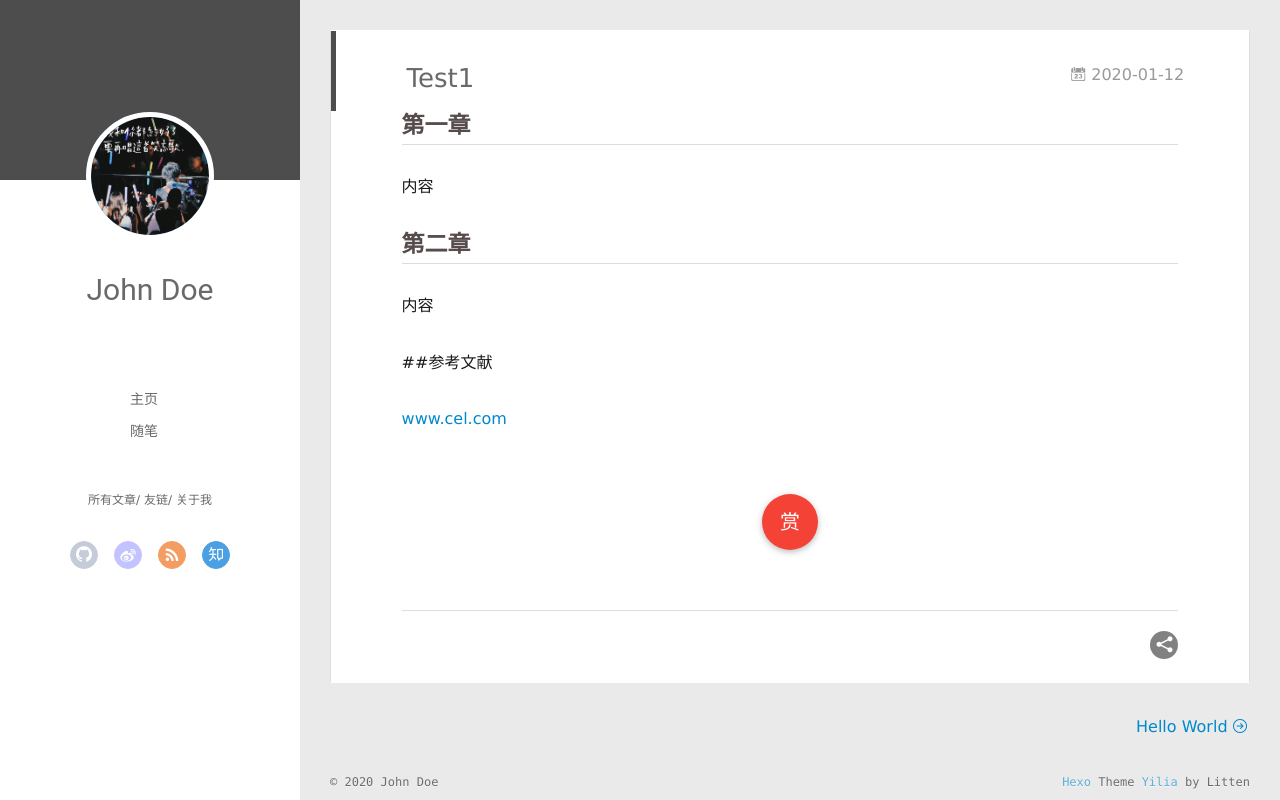
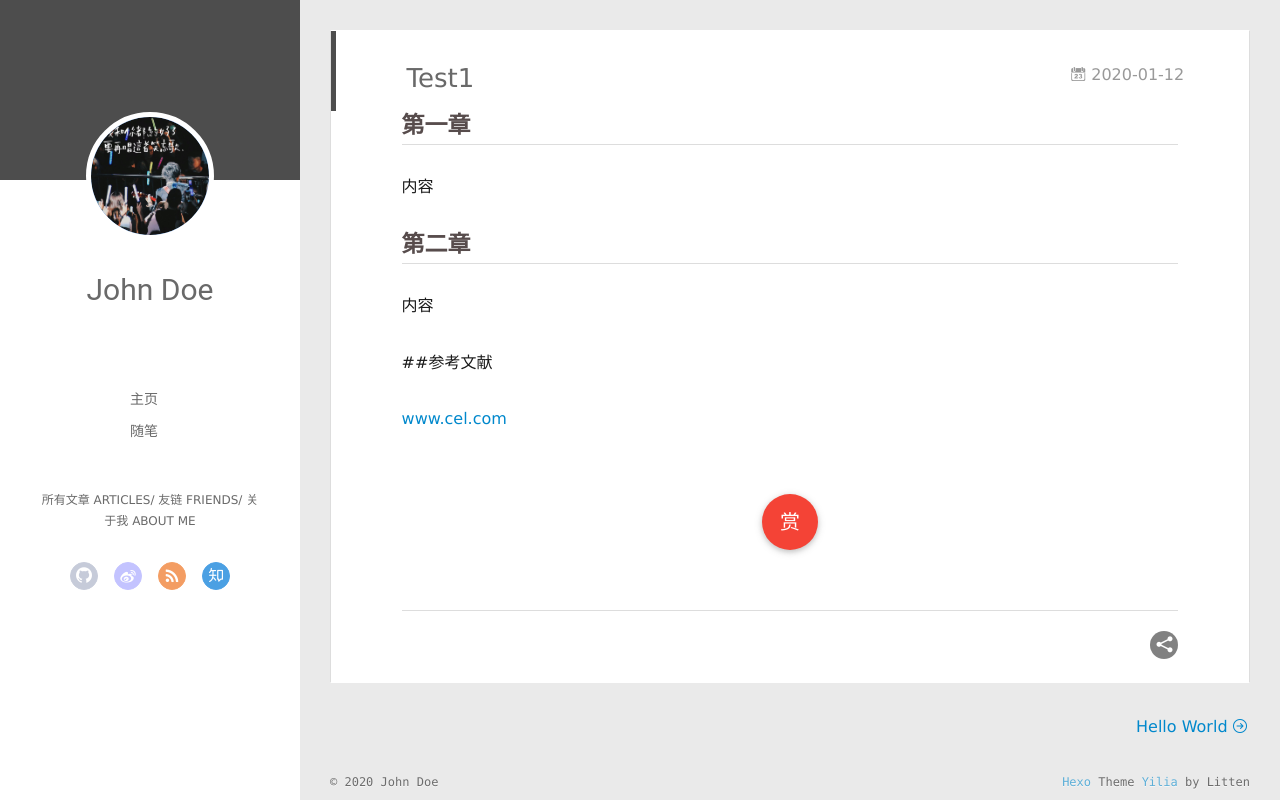
Before and after one commit to Russell1997/Russell1997.github.io, a plain HTML site: page 2020/01/12/Test1/index.html in a window 1280 px wide. Drawn offline with Linux system fonts and the light colour scheme; no server answers; files whose address does not match are found by name.

Commit message:
Site updated: 2020-01-12 23:25:42

```diff
--- a/2020/01/12/Test1/index.html
+++ b/2020/01/12/Test1/index.html
@@ -66,15 +66,15 @@
 		<nav class="header-smart-menu">
 
 
-    			<a q-on="click: openSlider(e, 'innerArchive')" href="javascript:void(0)">所有文章</a>
+    			<a q-on="click: openSlider(e, 'innerArchive')" href="javascript:void(0)">所有文章 ARTICLES</a>
 
 
 
-    			<a q-on="click: openSlider(e, 'friends')" href="javascript:void(0)">友链</a>
+    			<a q-on="click: openSlider(e, 'friends')" href="javascript:void(0)">友链 FRIENDS</a>
 
 
 
-    			<a q-on="click: openSlider(e, 'aboutme')" href="javascript:void(0)">关于我</a>
+    			<a q-on="click: openSlider(e, 'aboutme')" href="javascript:void(0)">关于我 ABOUT ME</a>
 
 
 		</nav>
@@ -370,15 +370,15 @@ return o(i(t),arguments.length<2?void 0:u(arguments[1]))}})},function(t,n,r){var
 
 
 
-      <li style="width: 33.333333333333336%" q-on="click: openSlider(e, 'innerArchive')"><a href="javascript:void(0)" q-class="active:innerArchive">所有文章</a></li>
+      <li style="width: 33.333333333333336%" q-on="click: openSlider(e, 'innerArchive')"><a href="javascript:void(0)" q-class="active:innerArchive">所有文章 ARTICLES</a></li>
 
 
 
-      <li style="width: 33.333333333333336%" q-on="click: openSlider(e, 'friends')"><a href="javascript:void(0)" q-class="active:friends">友链</a></li>
+      <li style="width: 33.333333333333336%" q-on="click: openSlider(e, 'friends')"><a href="javascript:void(0)" q-class="active:friends">友链 FRIENDS</a></li>
 
 
 
-      <li style="width: 33.333333333333336%" q-on="click: openSlider(e, 'aboutme')"><a href="javascript:void(0)" q-class="active:aboutme">关于我</a></li>
+      <li style="width: 33.333333333333336%" q-on="click: openSlider(e, 'aboutme')"><a href="javascript:void(0)" q-class="active:aboutme">关于我 ABOUT ME</a></li>
 
 
     </ul>
@@ -478,7 +478,7 @@ return o(i(t),arguments.length<2?void 0:u(arguments[1]))}})},function(t,n,r){var
 
     	<section class="tools-section tools-section-me" q-show="aboutme">
 
-  	  		<div class="aboutme-wrap" id="js-aboutme">很惭愧&lt;br&gt;&lt;br&gt;只做了一点微小的工作&lt;br&gt;谢谢大家</div>
+  	  		<div class="aboutme-wrap" id="js-aboutme">&lt;br&gt;Master in Computer Engineering in New York University.&lt;br/&gt;&lt;br&gt;Let&#39;s do something special!&lt;br/&gt;</div>
 
     	</section>
 
```
Also changed, not shown: 2020/01/12/hello-world/index.html (+7 -7 lines), archives/2020/01/index.html (+7 -7 lines), archives/2020/index.html (+7 -7 lines), archives/index.html (+7 -7 lines), index.html (+7 -7 lines).
